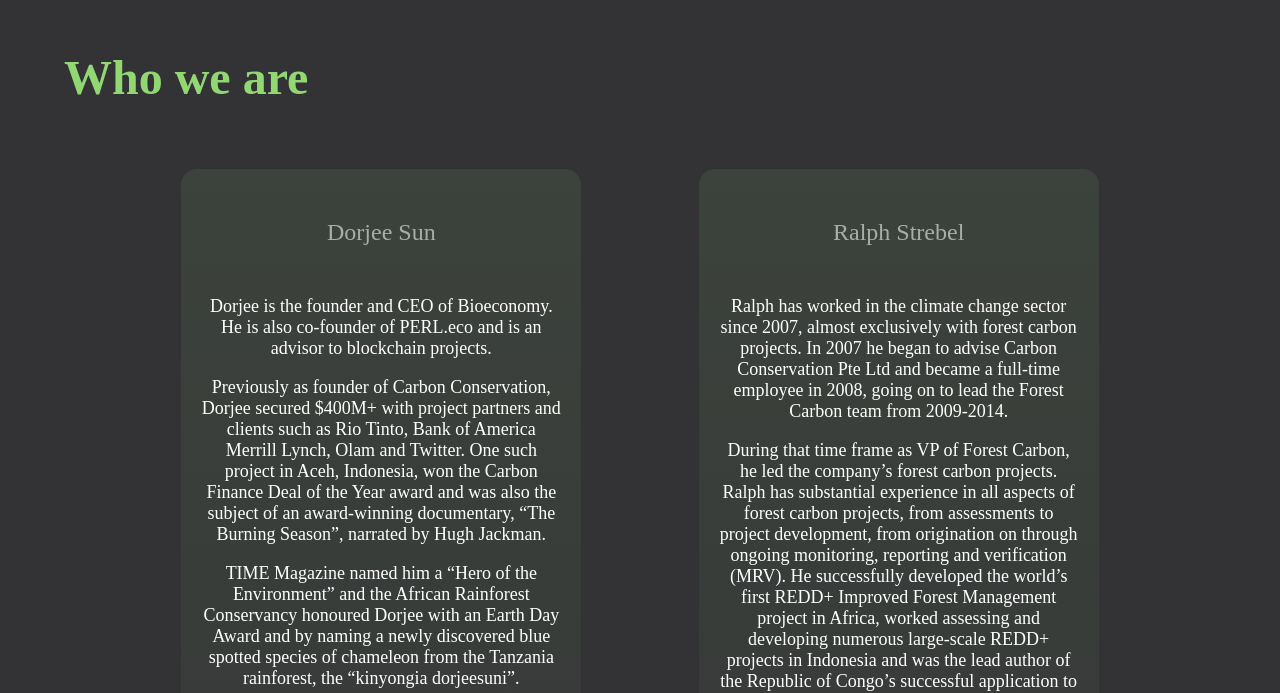
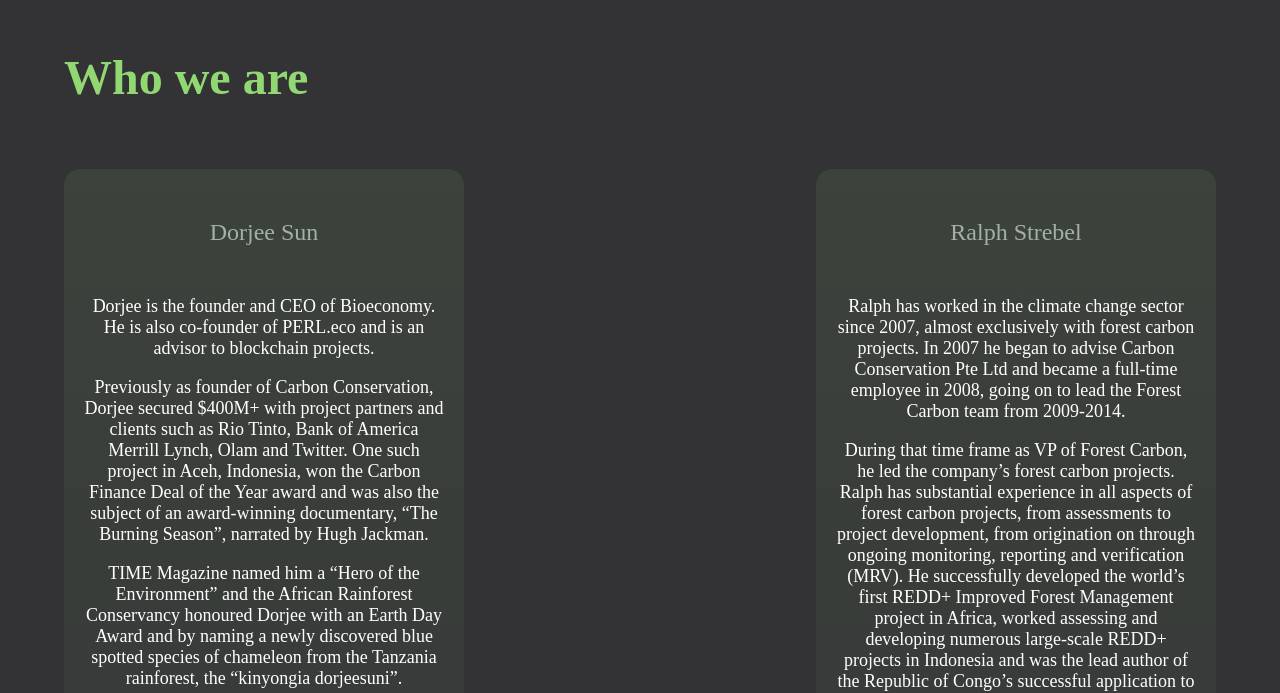
Before and after one commit to perlin-network/perl-bio-website, a React (Create React App) app: page / in a window 1280 px wide. Shown: the part 814-1507 px from the top of the page. Built offline with nearby package versions, Linux system fonts and the light colour scheme; a web font is replaced by a local one.

Commit message:
Change justify columns to space-between

```diff
--- a/src/components/About.js
+++ b/src/components/About.js
@@ -50,7 +50,7 @@ function About() {
                 Who we are
             </div>
             <div className="about-grid" style={{marginTop:"64px"}}>
-                <Grid container direction="row" justify="space-evenly" alignItems="stretch">
+                <Grid container direction="row" justify="space-between" alignItems="stretch">
                 {aboutInfo.map(i=>{
                     return(
                         <Grid container direction='column' justify='space-between' key={i.title}  style={{maxWidth:"400px", borderRadius:"16px", background:" linear-gradient(180deg, #3C423C 0%, rgba(51, 51, 54, 0) 100%)", textAlign:"center"}}>
```
